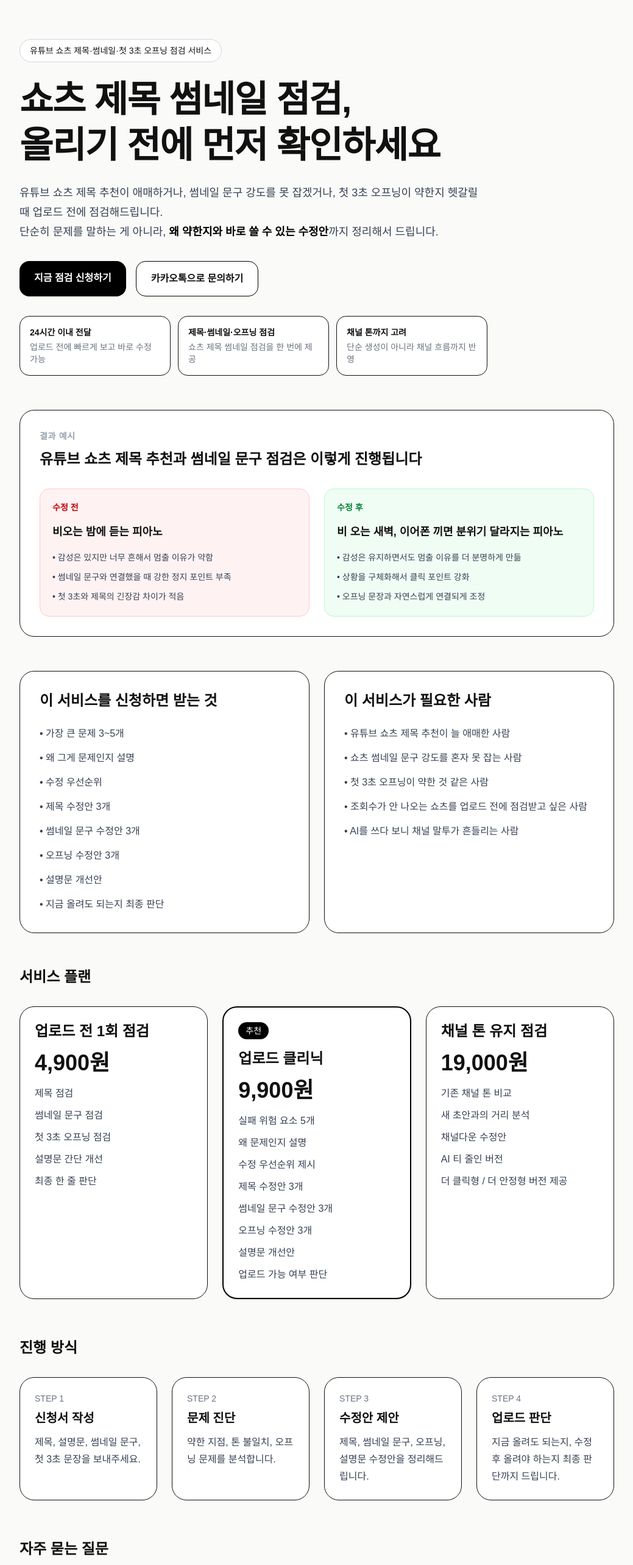
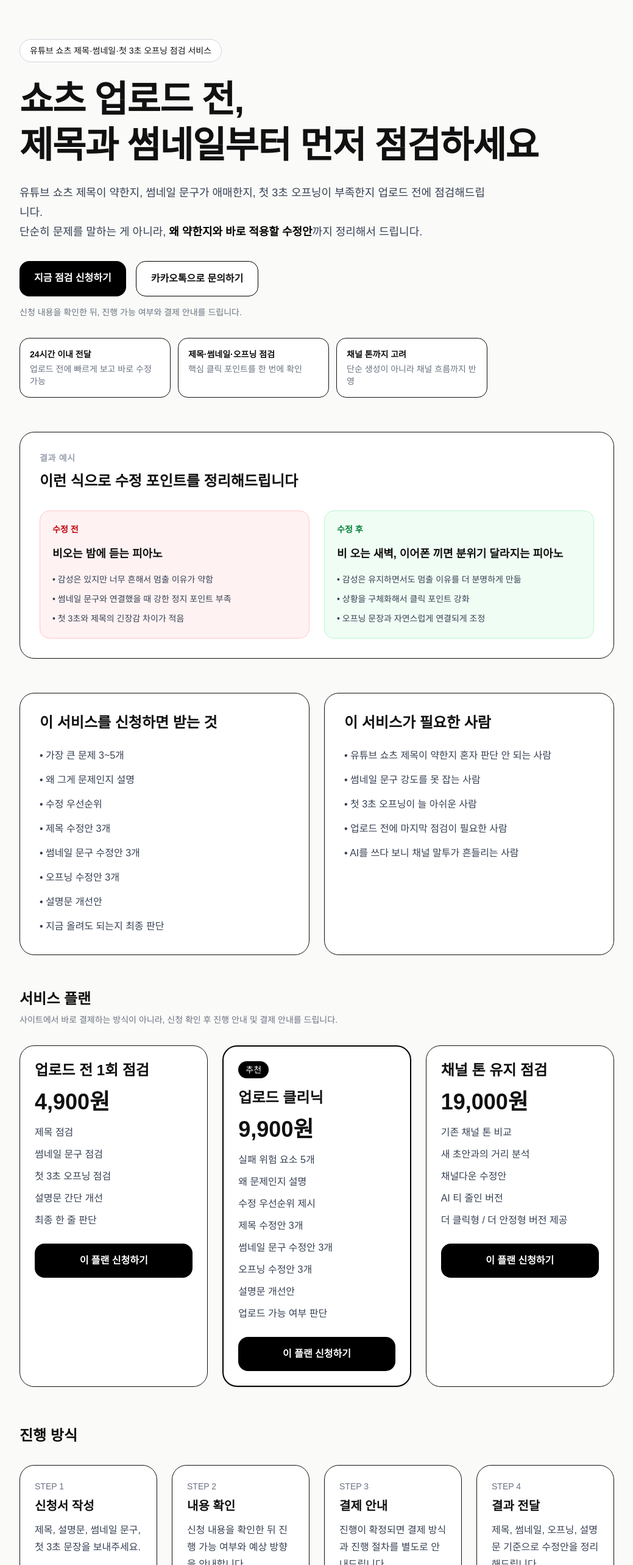
Before and after one commit to sss564478123-lang/shorts-clinic, a Next.js app: page / in a window 1280 px wide. Shown: the top 2566 px of the page at 61% size, without its empty margins (120-1159 px from the left). Built offline with nearby package versions, Linux system fonts and the light colour scheme.

Commit message:
restore updated landing page

```diff
--- a/app/page.tsx
+++ b/app/page.tsx
@@ -13,29 +13,29 @@ export default function Home() {
         </p>
 
         <h1 className="mt-6 text-4xl md:text-6xl font-black leading-tight tracking-tight">
-          쇼츠 제목 썸네일 점검,
+          쇼츠 업로드 전,
           <br />
-          올리기 전에 먼저 확인하세요
+          제목과 썸네일부터 먼저 점검하세요
         </h1>
 
-        <p className="mt-6 text-lg text-gray-700 leading-8 max-w-3xl">
-          유튜브 쇼츠 제목 추천이 애매하거나, 썸네일 문구 강도를 못 잡겠거나,
-          첫 3초 오프닝이 약한지 헷갈릴 때 업로드 전에 점검해드립니다.
+        <p className="mt-6 max-w-3xl text-lg leading-8 text-gray-700">
+          유튜브 쇼츠 제목이 약한지, 썸네일 문구가 애매한지, 첫 3초 오프닝이
+          부족한지 업로드 전에 점검해드립니다.
           <br />
           단순히 문제를 말하는 게 아니라,
           <span className="font-semibold text-black">
             {" "}
-            왜 약한지와 바로 쓸 수 있는 수정안
+            왜 약한지와 바로 적용할 수정안
           </span>
           까지 정리해서 드립니다.
         </p>
 
-        <div className="mt-8 flex flex-col sm:flex-row gap-4">
+        <div className="mt-8 flex flex-col gap-4 sm:flex-row">
           <a
             href={FORM_URL}
             target="_blank"
             rel="noreferrer"
-            className="rounded-2xl bg-black text-white px-6 py-4 font-semibold text-center"
+            className="rounded-2xl bg-black px-6 py-4 text-center font-semibold text-white"
           >
             지금 점검 신청하기
           </a>
@@ -44,13 +44,17 @@ export default function Home() {
             href={KAKAO_URL}
             target="_blank"
             rel="noreferrer"
-            className="rounded-2xl border border-black bg-white px-6 py-4 font-semibold text-center"
+            className="rounded-2xl border border-black bg-white px-6 py-4 text-center font-semibold"
           >
             카카오톡으로 문의하기
           </a>
         </div>
 
-        <div className="mt-8 grid sm:grid-cols-3 gap-3 max-w-3xl">
+        <p className="mt-4 text-sm text-gray-500">
+          신청 내용을 확인한 뒤, 진행 가능 여부와 결제 안내를 드립니다.
+        </p>
+
+        <div className="mt-8 grid max-w-3xl gap-3 sm:grid-cols-3">
           <div className="rounded-2xl border bg-white px-4 py-4">
             <p className="text-sm font-bold">24시간 이내 전달</p>
             <p className="mt-1 text-sm text-gray-500">
@@ -61,7 +65,7 @@ export default function Home() {
           <div className="rounded-2xl border bg-white px-4 py-4">
             <p className="text-sm font-bold">제목·썸네일·오프닝 점검</p>
             <p className="mt-1 text-sm text-gray-500">
-              쇼츠 제목 썸네일 점검을 한 번에 제공
+              핵심 클릭 포인트를 한 번에 확인
             </p>
           </div>
 
@@ -82,7 +86,7 @@ export default function Home() {
           </p>
 
           <h2 className="mt-3 text-2xl font-black">
-            유튜브 쇼츠 제목 추천과 썸네일 문구 점검은 이렇게 진행됩니다
+            이런 식으로 수정 포인트를 정리해드립니다
           </h2>
 
           <div className="mt-8 grid gap-6 md:grid-cols-2">
@@ -131,10 +135,10 @@ export default function Home() {
           <div className="rounded-3xl border bg-white p-8">
             <h2 className="text-2xl font-black">이 서비스가 필요한 사람</h2>
             <ul className="mt-6 space-y-3 leading-7 text-gray-700">
-              <li>• 유튜브 쇼츠 제목 추천이 늘 애매한 사람</li>
-              <li>• 쇼츠 썸네일 문구 강도를 혼자 못 잡는 사람</li>
-              <li>• 첫 3초 오프닝이 약한 것 같은 사람</li>
-              <li>• 조회수가 안 나오는 쇼츠를 업로드 전에 점검받고 싶은 사람</li>
+              <li>• 유튜브 쇼츠 제목이 약한지 혼자 판단 안 되는 사람</li>
+              <li>• 썸네일 문구 강도를 못 잡는 사람</li>
+              <li>• 첫 3초 오프닝이 늘 아쉬운 사람</li>
+              <li>• 업로드 전에 마지막 점검이 필요한 사람</li>
               <li>• AI를 쓰다 보니 채널 말투가 흔들리는 사람</li>
             </ul>
           </div>
@@ -143,7 +147,13 @@ export default function Home() {
 
       {/* 가격표 */}
       <section className="max-w-5xl mx-auto px-6 pb-16">
-        <h2 className="mb-8 text-2xl font-black">서비스 플랜</h2>
+        <div className="mb-8">
+          <h2 className="text-2xl font-black">서비스 플랜</h2>
+          <p className="mt-2 text-sm text-gray-500">
+            사이트에서 바로 결제하는 방식이 아니라, 신청 확인 후 진행 안내 및
+            결제 안내를 드립니다.
+          </p>
+        </div>
 
         <div className="grid gap-6 md:grid-cols-3">
           <div className="rounded-3xl border bg-white p-6 space-y-4">
@@ -156,6 +166,14 @@ export default function Home() {
               <li>설명문 간단 개선</li>
               <li>최종 한 줄 판단</li>
             </ul>
+            <a
+              href={FORM_URL}
+              target="_blank"
+              rel="noreferrer"
+              className="mt-6 block rounded-2xl bg-black px-6 py-4 text-center font-semibold text-white"
+            >
+              이 플랜 신청하기
+            </a>
           </div>
 
           <div className="rounded-3xl border-2 border-black bg-white p-6 shadow-sm space-y-4">
@@ -174,6 +192,14 @@ export default function Home() {
               <li>설명문 개선안</li>
               <li>업로드 가능 여부 판단</li>
             </ul>
+            <a
+              href={FORM_URL}
+              target="_blank"
+              rel="noreferrer"
+              className="mt-6 block rounded-2xl bg-black px-6 py-4 text-center font-semibold text-white"
+            >
+              이 플랜 신청하기
+            </a>
           </div>
 
           <div className="rounded-3xl border bg-white p-6 space-y-4">
@@ -186,6 +212,14 @@ export default function Home() {
               <li>AI 티 줄인 버전</li>
               <li>더 클릭형 / 더 안정형 버전 제공</li>
             </ul>
+            <a
+              href={FORM_URL}
+              target="_blank"
+              rel="noreferrer"
+              className="mt-6 block rounded-2xl bg-black px-6 py-4 text-center font-semibold text-white"
+            >
+              이 플랜 신청하기
+            </a>
           </div>
         </div>
       </section>
@@ -205,25 +239,25 @@ export default function Home() {
 
           <div className="rounded-3xl border bg-white p-6">
             <p className="mb-2 text-sm text-gray-500">STEP 2</p>
-            <h3 className="mb-3 text-xl font-bold">문제 진단</h3>
+            <h3 className="mb-3 text-xl font-bold">내용 확인</h3>
             <p className="leading-7 text-gray-700">
-              약한 지점, 톤 불일치, 오프닝 문제를 분석합니다.
+              신청 내용을 확인한 뒤 진행 가능 여부와 예상 방향을 안내합니다.
             </p>
           </div>
 
           <div className="rounded-3xl border bg-white p-6">
             <p className="mb-2 text-sm text-gray-500">STEP 3</p>
-            <h3 className="mb-3 text-xl font-bold">수정안 제안</h3>
+            <h3 className="mb-3 text-xl font-bold">결제 안내</h3>
             <p className="leading-7 text-gray-700">
-              제목, 썸네일 문구, 오프닝, 설명문 수정안을 정리해드립니다.
+              진행이 확정되면 결제 방식과 진행 절차를 별도로 안내드립니다.
             </p>
           </div>
 
           <div className="rounded-3xl border bg-white p-6">
             <p className="mb-2 text-sm text-gray-500">STEP 4</p>
-            <h3 className="mb-3 text-xl font-bold">업로드 판단</h3>
+            <h3 className="mb-3 text-xl font-bold">결과 전달</h3>
             <p className="leading-7 text-gray-700">
-              지금 올려도 되는지, 수정 후 올려야 하는지 최종 판단까지 드립니다.
+              제목, 썸네일, 오프닝, 설명문 기준으로 수정안을 정리해드립니다.
             </p>
           </div>
         </div>
@@ -235,6 +269,14 @@ export default function Home() {
 
         <div className="space-y-4">
           <div className="rounded-2xl border bg-white p-5">
+            <h3 className="mb-2 font-bold">사이트에서 바로 결제되나요?</h3>
+            <p className="leading-7 text-gray-700">
+              아닙니다. 현재는 신청 내용을 먼저 확인한 뒤, 진행 가능 여부와
+              결제 안내를 드리는 방식으로 운영하고 있습니다.
+            </p>
+          </div>
+
+          <div className="rounded-2xl border bg-white p-5">
             <h3 className="mb-2 font-bold">유튜브 쇼츠 제목 추천도 해주나요?</h3>
             <p className="leading-7 text-gray-700">
               네. 채널 톤과 영상 방향에 맞춰 제목 수정안까지 함께 드립니다.
@@ -242,17 +284,10 @@ export default function Home() {
           </div>
 
           <div className="rounded-2xl border bg-white p-5">
-            <h3 className="mb-2 font-bold">쇼츠 썸네일 문구도 봐주나요?</h3>
-            <p className="leading-7 text-gray-700">
-              네. 제목과 따로 놀지 않도록 썸네일 문구도 같이 점검합니다.
-            </p>
-          </div>
-
-          <div className="rounded-2xl border bg-white p-5">
             <h3 className="mb-2 font-bold">결과는 어떤 형식으로 받나요?</h3>
             <p className="leading-7 text-gray-700">
-              핵심 문제, 수정 우선순위, 제목·썸네일·오프닝 수정안,
-              설명문 개선안, 최종 판단까지 정리된 형태로 전달드립니다.
+              핵심 문제, 수정 우선순위, 제목·썸네일·오프닝 수정안, 설명문
+              개선안, 최종 판단까지 정리된 형태로 전달드립니다.
             </p>
           </div>
         </div>
@@ -264,12 +299,12 @@ export default function Home() {
           <h2 className="text-3xl font-black leading-tight md:text-4xl">
             쇼츠 업로드 전 점검이 필요하다면,
             <br />
-            제목과 썸네일부터 먼저 잡아보세요.
+            먼저 신청부터 남겨보세요.
           </h2>
 
           <p className="mt-5 max-w-2xl leading-8 text-white/80">
-            유튜브 쇼츠 제목 추천, 썸네일 문구 점검, 첫 3초 오프닝 수정까지
-            업로드 전에 한 번에 확인할 수 있습니다.
+            신청 내용을 확인한 뒤 진행 가능 여부와 결제 안내를 드립니다.
+            간단한 문의는 카카오톡으로 바로 가능합니다.
           </p>
 
           <div className="mt-8 flex flex-col gap-4 sm:flex-row">
```
